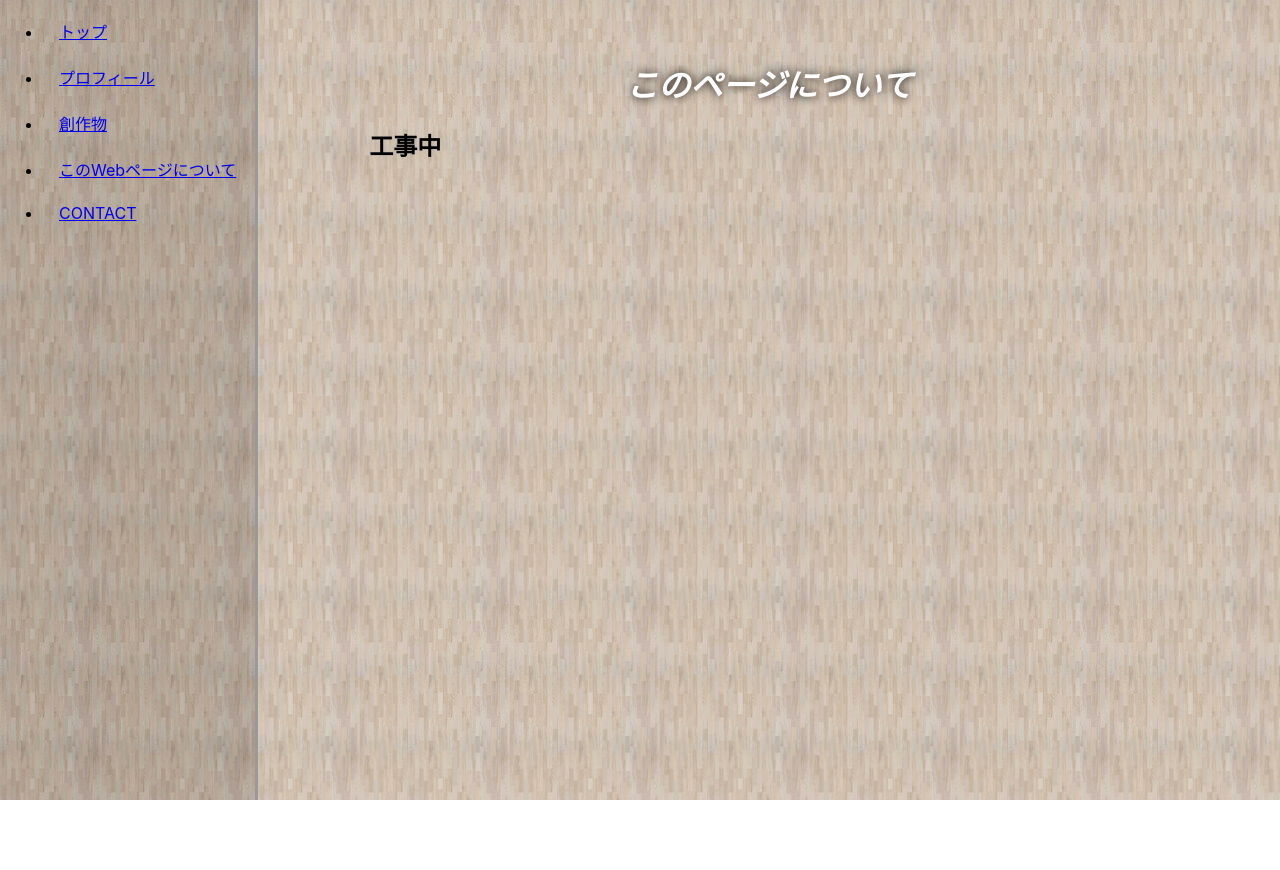
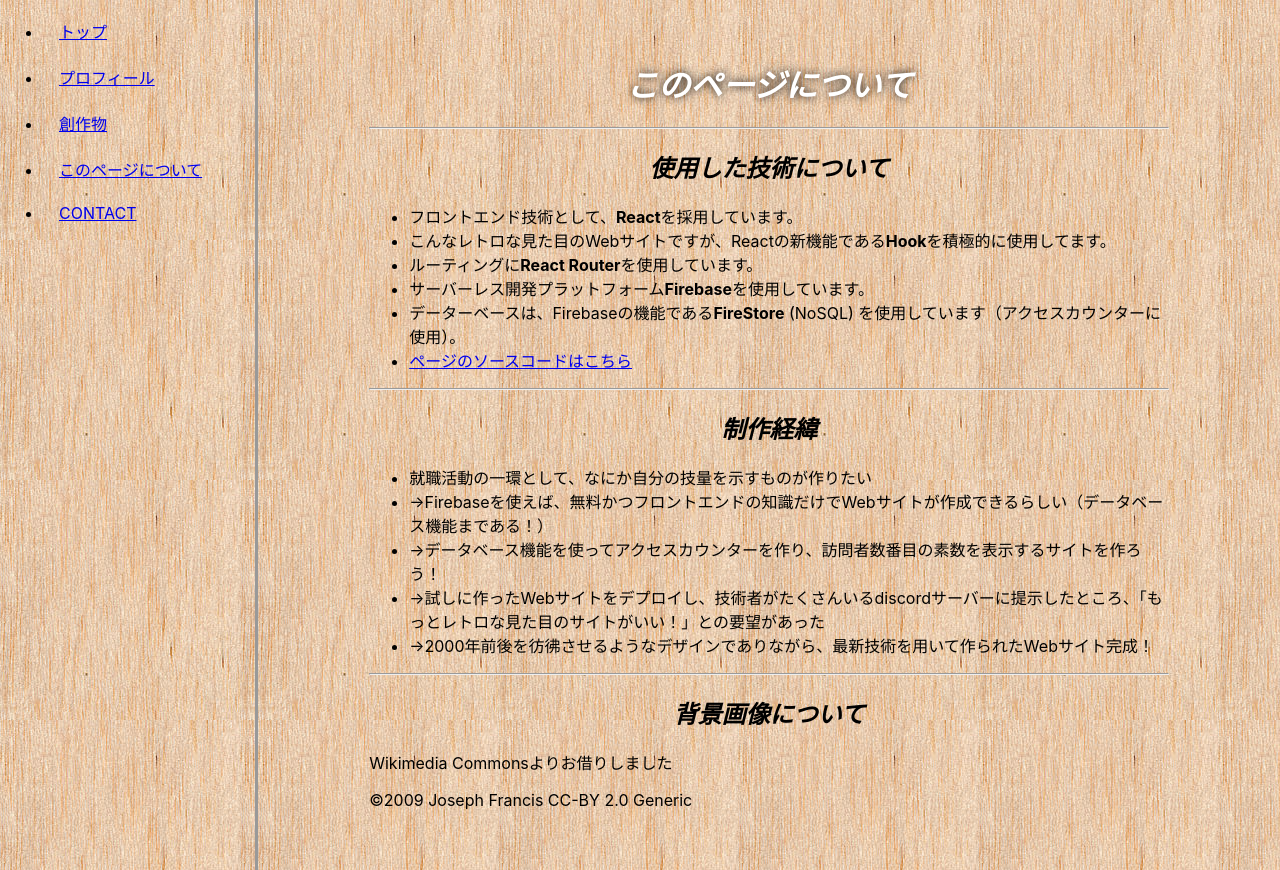
Before and after one commit to ts-uc/PrimeCounter, a React (Create React App) app: page /aboutthispage in a window 1280 px wide. Before the commit the page ends 800 px from the top, so only its background shows below. Built offline with nearby package versions, Linux system fonts and the light colour scheme; no server answers; the database is empty.

Commit message:
このページについて と プロフィール を編集

```diff
--- a/src/assets/App.css
+++ b/src/assets/App.css
@@ -8,6 +8,15 @@ h1 {
   font-style: italic;
   color: #fff;
   text-shadow: 0 0 10px #000;
+}
+
+h2 {
+  text-align: center;
+  font-style: italic;
+}
+
+table{
+  border-spacing: 1em;
 }
 
 .DefaultContent {
@@ -27,7 +36,7 @@ h1 {
 }
 
 .Content {
-  background-image: url(woodtexture.gif);
+  background-image: url(240px-Balsa_Wood_Texture.jpg);
   float: right;
   min-height: 100vh;
   width: 80%;
@@ -43,7 +52,7 @@ h1 {
 
 .SideBar {
   float: left;
-  background-image: url(woodtexture_side.gif);
+  background-image: url(240px-Balsa_Wood_Texture.jpg);
 
   border-right: solid 3px #999;
   width: 20%;
@@ -51,8 +60,8 @@ h1 {
 }
 
 .sidebar_content li {
-  margin: 16px 3px;
-  padding: 3px 3px 3px 16px;
+  margin: 1em 3px;
+  padding: 3px 3px 3px 1em;
   position: relative;
 }
 
--- a/src/components/CounterMessage.js
+++ b/src/components/CounterMessage.js
@@ -21,7 +21,7 @@ export const CounterMessage = () => {
     <div>
       <div>あなたは {counter} 番目のお客様です</div>
       <div>
-        {counter} 番目の素数は、 {prime} です。
+        {counter} 番目の素数は、 {prime} です↑
       </div>
     </div>
   );
--- a/src/pages/AboutThisPage.js
+++ b/src/pages/AboutThisPage.js
@@ -1,8 +1,57 @@
 export const AboutThisPage = () => {
-    return (
-      <div className="contents_wrap">
-        <h1>このページについて</h1>
-        <h2>工事中</h2>
+  return (
+    <div class="contents_wrap">
+      <h1>このページについて</h1>
+      <hr />
+      <h2>使用した技術について</h2>
+      <ul>
+        <li>
+          フロントエンド技術として、<strong>React</strong>を採用しています。
+        </li>
+        <li>
+          こんなレトロな見た目のWebサイトですが、Reactの新機能である
+          <strong>Hook</strong>を積極的に使用してます。
+        </li>
+        <li>
+          ルーティングに<strong>React Router</strong>を使用しています。
+        </li>
+        <li>
+          サーバーレス開発プラットフォーム<strong>Firebase</strong>
+          を使用しています。
+        </li>
+        <li>
+          データーベースは、Firebaseの機能である<strong>FireStore</strong>{" "}
+          (NoSQL) を使用しています（アクセスカウンターに使用）。
+        </li>
+        <li>
+          <a href="https://github.com/ts-uc/primecounter">
+            ページのソースコードはこちら
+          </a>
+        </li>
+      </ul>
+      <hr />
+      <h2>制作経緯</h2>
+      <ul>
+        <li>就職活動の一環として、なにか自分の技量を示すものが作りたい</li>
+        <li>
+          →Firebaseを使えば、無料かつフロントエンドの知識だけでWebサイトが作成できるらしい（データベース機能まである！）
+        </li>
+        <li>
+          →データベース機能を使ってアクセスカウンターを作り、訪問者数番目の素数を表示するサイトを作ろう！
+        </li>
+        <li>
+          →試しに作ったWebサイトをデプロイし、技術者がたくさんいるdiscordサーバーに提示したところ、「もっとレトロな見た目のサイトがいい！」との要望があった
+        </li>
+        <li>
+          →2000年前後を彷彿させるようなデザインでありながら、最新技術を用いて作られたWebサイト完成！
+        </li>
+      </ul>
+      <hr />
+      <h2>背景画像について</h2>
+      <div>
+        <p>Wikimedia Commonsよりお借りしました</p>
+        <p>©2009 Joseph Francis CC-BY 2.0 Generic</p>
       </div>
-    );
-  };
+    </div>
+  );
+};
--- a/src/pages/Profile.js
+++ b/src/pages/Profile.js
@@ -2,7 +2,54 @@ export const Profile = () => {
   return (
     <div className="contents_wrap">
       <h1>プロフィール</h1>
-      <h2>工事中</h2>
+      <hr />
+      <h2>自己紹介</h2>
+      <table>
+        <tr>
+          <th>名前</th>
+          <td>T.U.</td>
+        </tr>
+        <tr>
+          <th>年齢</th>
+          <td>24歳</td>
+        </tr>
+        <tr>
+          <th>性別</th>
+          <td>男</td>
+        </tr>
+        <tr>
+          <th>出身地</th>
+          <td>北海道札幌市</td>
+        </tr>
+        <tr>
+          <th>居住地</th>
+          <td>北海道札幌市→青森県弘前市→北海道札幌市</td>
+        </tr>
+        <tr>
+          <th>資格</th>
+          <td>
+            第一種普通自動車免許
+            <br />
+            実用英語技能検定2級
+            <br />
+            第3級アマチュア無線通信士
+          </td>
+        </tr>
+        <tr>
+          <th>趣味</th>
+          <td>
+            バイク、鉄道旅行、写真
+            <br />
+            バイクであちこち移動するのが大好きです。
+            <br />
+            青森に住んでいた頃は、原付バイク(50cc)で北東北あちこち移動し、温泉めぐりや、道の駅スタンプ集めをしていました（青森県内の道の駅はぜんぶ訪問済み）
+          </td>
+        </tr>
+        <tr>
+          <th>好きな漫画</th>
+          <td>恋する小惑星、紡ぐ乙女と大正の月、まちカドまぞく</td>
+        </tr>
+      </table>
     </div>
   );
 };
--- a/src/pages/SideBar.js
+++ b/src/pages/SideBar.js
@@ -13,7 +13,7 @@ export const SideBar = () => {
         <Link to="/products">創作物</Link>
       </li>
       <li>
-        <Link to="/aboutthispage">このWebページについて</Link>
+        <Link to="/aboutthispage">このページについて</Link>
       </li>
       <li>
         <Link to="/contact">CONTACT</Link>
```
Also changed, not shown: src/assets/240px-Balsa_Wood_Texture.jpg (added).
